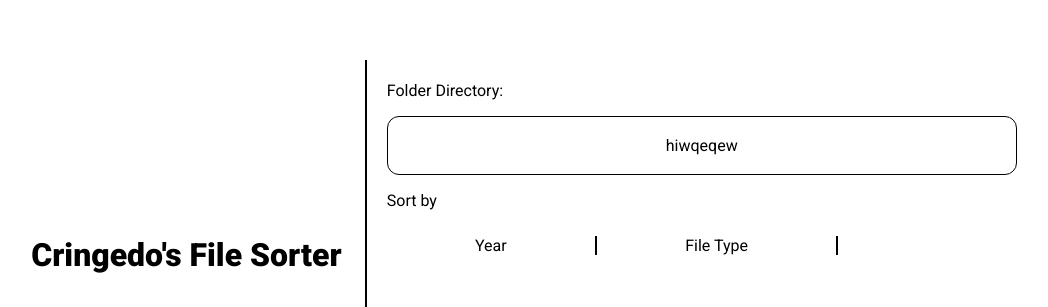
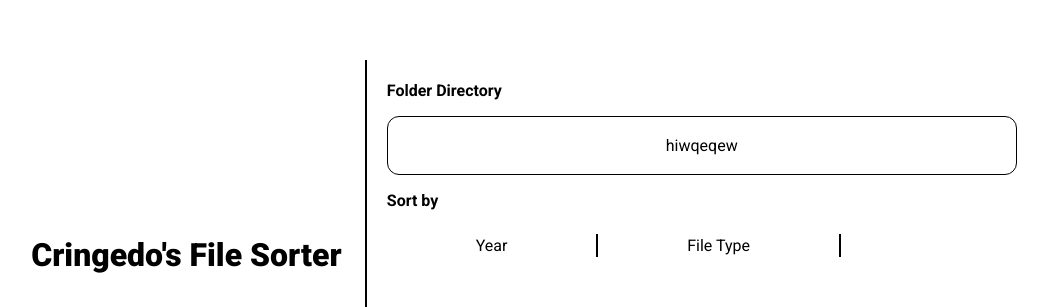
Before and after one commit to Cringedo/folder-sorter, a React (Vite) app: page / in a window 1280 px wide. Shown: the part 133-440 px from the top of the page, without its empty margins (0-1048 px from the left). Built offline with nearby package versions, Linux system fonts and the light colour scheme.

Commit message:
trying some css animation

```diff
--- a/src/App.css
+++ b/src/App.css
@@ -66,6 +66,7 @@
 .side_components {
   /* display: flex;
   flex: auto; */
+  font-weight: 700;
 }
 
 .side_components_border{
@@ -90,5 +91,12 @@
 }
 
 .radio-div > * {
+  transition: ease-in 1s;
   border-right: 2px black solid;
+  padding: 2px;
 }
+
+.radio-div > *:hover {
+  font-weight: 600;
+
+}
--- a/src/App.tsx
+++ b/src/App.tsx
@@ -57,7 +57,7 @@ function App() {
 
       <div className="side_div">
         <div className="side_main_div">
-          <p className="side_components"> Folder Directory:</p>
+          <p className="side_components"> Folder Directory</p>
 
           <button id="dir-button"  onClick={select_directory} hidden/>
           <label htmlFor='dir-button' className="side_components_border"> {folderDirectory} hiwqeqew </label>
```
